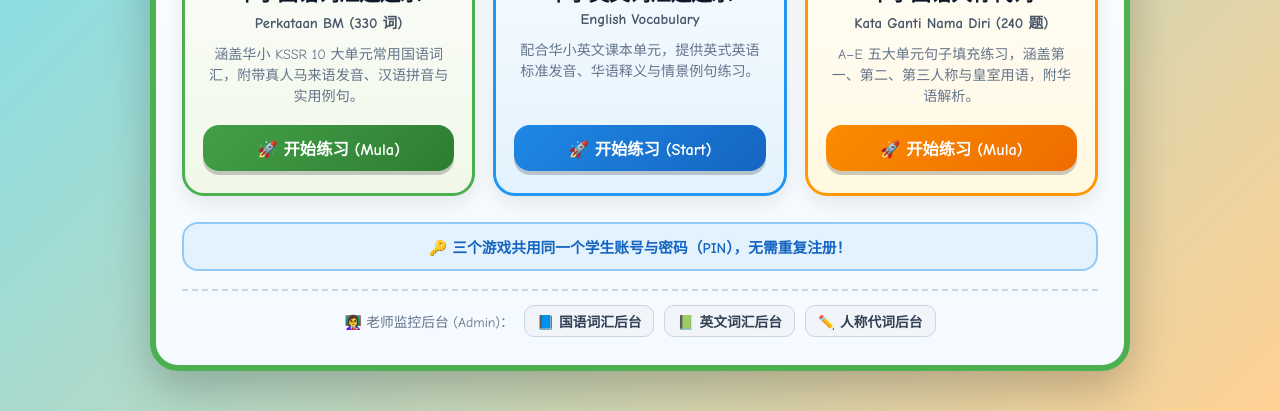
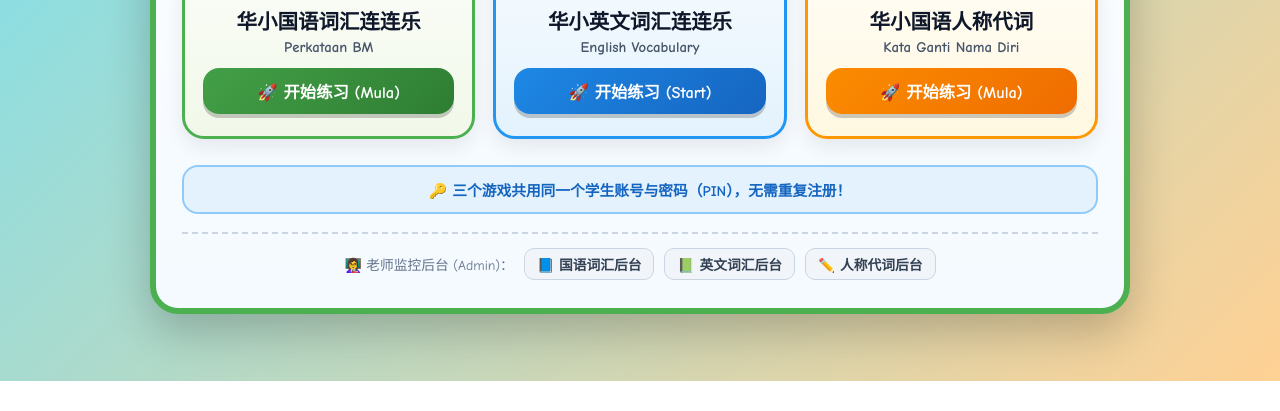
Before and after one commit to myeth-epg/sjkc-edugames, a plain HTML site: page index.html in a window 1280 px wide. Shown: the part 419-830 px from the top of the page. After the commit the page ends 800 px from the top, so only its background shows below. Drawn offline with Linux system fonts and the light colour scheme.

Commit message:
Add files via upload

```diff
--- a/index.html
+++ b/index.html
@@ -236,8 +236,7 @@
                     <div class="game-icon">📘</div>
                     <span class="game-subject">国语 · Bahasa Melayu</span>
                     <div class="game-title">华小国语词汇连连乐</div>
-                    <div class="game-sub">Perkataan BM (330 词)</div>
-                    <p class="game-desc">涵盖华小 KSSR 10 大单元常用国语词汇，附带真人马来语发音、汉语拼音与实用例句。</p>
+                    <div class="game-sub">Perkataan BM</div>
                 </div>
                 <span class="play-btn">🚀 开始练习 (Mula)</span>
             </a>
@@ -249,7 +248,6 @@
                     <span class="game-subject">英文 · English</span>
                     <div class="game-title">华小英文词汇连连乐</div>
                     <div class="game-sub">English Vocabulary</div>
-                    <p class="game-desc">配合华小英文课本单元，提供英式英语标准发音、华语释义与情景例句练习。</p>
                 </div>
                 <span class="play-btn">🚀 开始练习 (Start)</span>
             </a>
@@ -260,8 +258,7 @@
                     <div class="game-icon">✏️</div>
                     <span class="game-subject">国语语法 · Tatabahasa</span>
                     <div class="game-title">华小国语人称代词</div>
-                    <div class="game-sub">Kata Ganti Nama Diri (240 题)</div>
-                    <p class="game-desc">A–E 五大单元句子填充练习，涵盖第一、第二、第三人称与皇室用语，附华语解析。</p>
+                    <div class="game-sub">Kata Ganti Nama Diri</div>
                 </div>
                 <span class="play-btn">🚀 开始练习 (Mula)</span>
             </a>
```
